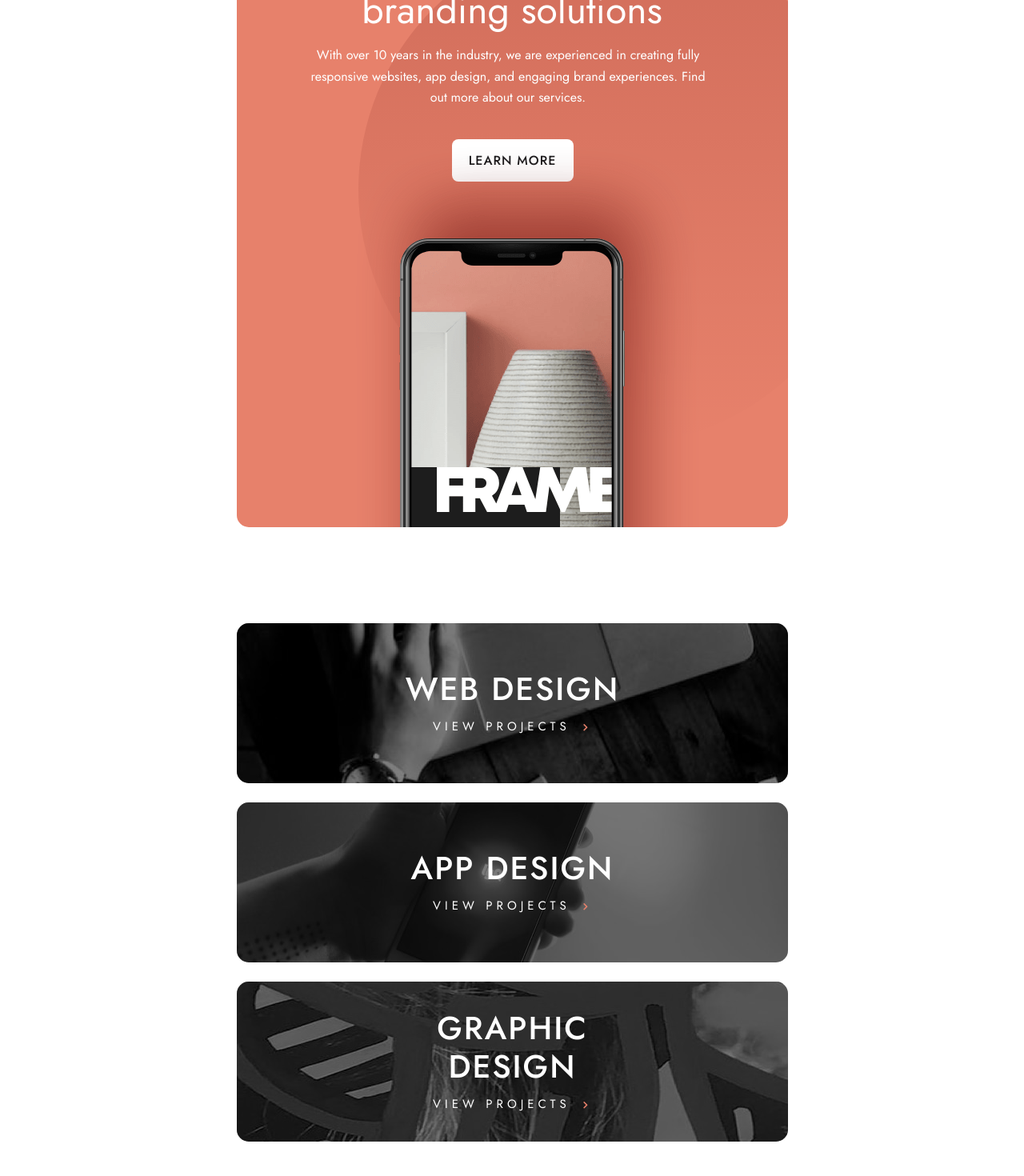
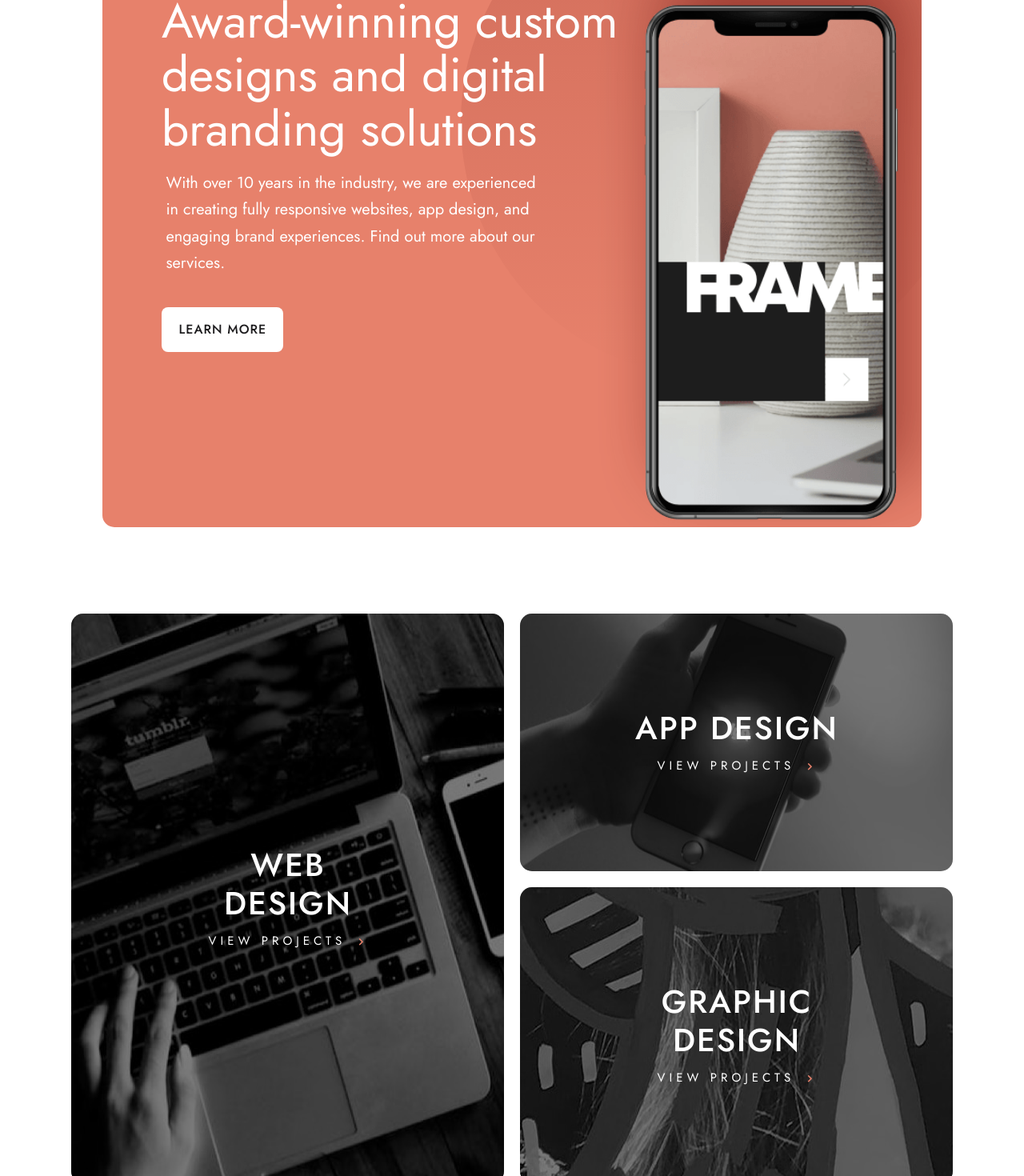
Before and after one commit to Aryaman2803/Designo, a React (Create React App) app: page / in a window 1280 px wide. Shown: the part 280-1750 px from the top of the page at 80% size. Built offline with nearby package versions, Linux system fonts and the light colour scheme.

Commit message:
project section of hompage made reponsive for desktops

```diff
--- a/src/Home.js
+++ b/src/Home.js
@@ -12,13 +12,16 @@ export default function Home() {
     <div className="Home">
       <NavBar />
       <section className="Home-landing">
-        <h2>Award-winning custom designs and digital branding solutions</h2>
-        <p>
-          With over 10 years in the industry, we are experienced in creating
-          fully responsive websites, app design, and engaging brand experiences.
-          Find out more about our services.
-        </p>
-        <button>Learn More</button>
+        <div className="landing-wrap">
+          <h2>Award-winning custom designs and digital branding solutions</h2>
+          <p>
+            With over 10 years in the industry, we are experienced in creating
+            fully responsive websites, app design, and engaging brand
+            experiences. Find out more about our services.
+          </p>
+          <button>Learn More</button>
+        </div>
+
         <div className="Home-img-wrap">
           <img src={phoneImage} alt="" />
         </div>
--- a/src/Home.scss
+++ b/src/Home.scss
@@ -40,7 +40,7 @@
   }
 
   img {
-    min-width: 100%;
+    width: 60rem;
     height: auto;
     object-fit: contain;
     position: absolute;
@@ -129,6 +129,13 @@
     margin: 0 auto;
     border-radius: 15px;
 
+    .landing-wrap {
+      display: flex;
+      flex-direction: column;
+      align-items: center;
+      justify-content: center;
+    }
+
     h2 {
       font-size: 4.8rem;
       margin: 0 0 8px;
@@ -171,3 +178,75 @@
     }
   }
 }
+
+@media screen and (min-width: $desktop) {
+  .Home-landing {
+    flex-direction: row;
+    justify-content: space-around;
+    // align-items: center;
+    width: 80%;
+
+    .landing-wrap {
+      width: 60rem;
+      margin-top: 14rem;
+      justify-content: center;
+      align-items: center;
+      position: relative;
+      left: -10%;
+      top: 30%;
+      text-align: left;
+
+      h2 {
+        font-size: 6rem;
+        margin-left: 8rem;
+      }
+
+      p {
+        font-size: 2rem;
+      }
+
+      button {
+        margin-left: -13rem;
+      }
+    }
+
+    img {
+      min-width: 70rem;
+      top: 0%;
+      transform: translateX(-60%);
+    }
+
+    svg {
+      top: 2%;
+      transform: translateX(40%);
+    }
+  }
+
+  .Home-projects {
+    width: 110rem;
+    margin: 0 auto;
+    margin-top: 12rem;
+    display: grid;
+    grid-template-columns: repeat(2, 1fr);
+    align-items: center;
+    justify-content: center;
+    gap: 20px;
+
+    #graphic-design {
+      grid-column: 2;
+      background: url("./starter/assets/home/desktop/image-graphic-design.jpg");
+      background-size: 100% 100%;
+      background-repeat: no-repeat;
+    }
+
+    #web-design {
+      grid-row: 1 / 3;
+    }
+
+    #app-design {
+      background: url("./starter/assets/home/desktop/image-app-design.jpg");
+      background-size: 100% 100%;
+      background-repeat: no-repeat;
+    }
+  }
+}
--- a/src/Navbar.scss
+++ b/src/Navbar.scss
@@ -26,3 +26,9 @@
     }
   }
 }
+
+@media screen and (min-width: $desktop) {
+  .Navbar {
+    margin: 0 16.5rem;
+  }
+}
--- a/src/Project.js
+++ b/src/Project.js
@@ -3,7 +3,6 @@ import "./Project.scss";
 
 export default function Project(props) {
   return (
-    <div>
     <div className="Project" id={props.id}>
       <div className="transparent-dark">
         <h3>{props.name}</h3>
@@ -12,6 +11,5 @@ export default function Project(props) {
         </p>
       </div>
     </div>
-    </div>
   );
 }
--- a/src/Project.scss
+++ b/src/Project.scss
@@ -70,7 +70,7 @@
     background-repeat: no-repeat;
     background-size: 100%;
     background: url("./starter/assets/home/tablet/image-web-design.jpg");
-
+    height: 100%;
     h3 {
       font-size: 40px;
       font-weight: 500;
@@ -90,3 +90,16 @@
     }
   }
 }
+
+@media screen and (min-width: $desktop) {
+  .Project {
+    width: 541px;
+    padding: 107px 143px 107px 144px;
+    background: url("./starter/assets/home/desktop/image-web-design-large.jpg");
+    background-repeat: no-repeat;
+    background-size: 100% 100%;
+    h3 {
+      font-size: 4rem;
+    }
+  }
+}
--- a/src/_variables.scss
+++ b/src/_variables.scss
@@ -10,4 +10,4 @@ $lightGrey: #f1f3f5;
 $fontStack: "Jost", sans-serif;
 
 $tablet: 768px;
-$desktop: 992px;
+$desktop: 1220px;
```
Lines whose indentation alone changed are shown as unchanged.
